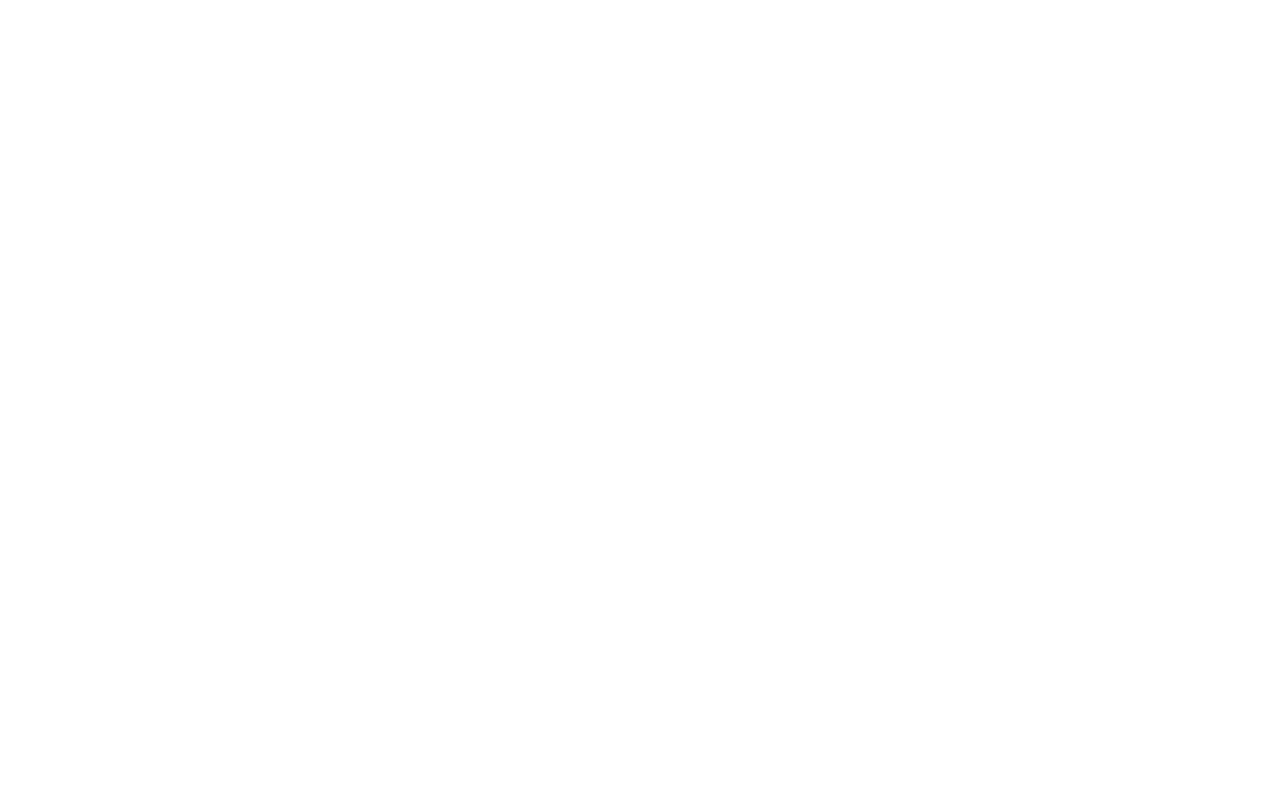
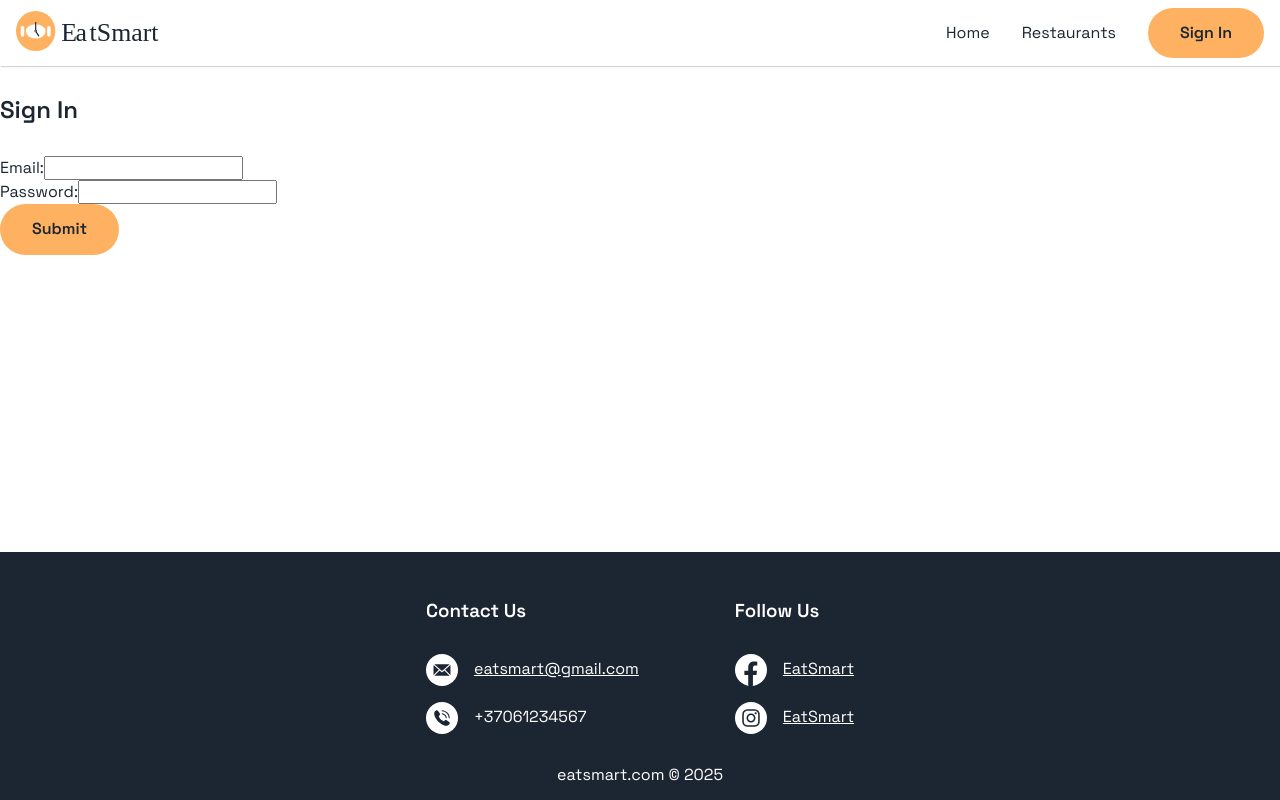
Before and after one commit to vaivanor/eat-smart-frontend, a React (Vite) app: page /sign-in in a window 1280 px wide. Before the commit this address had no page. Built offline with nearby package versions, Linux system fonts and the light colour scheme.

Commit message:
feat(pages): create sign i

```diff
--- a/src/App.jsx
+++ b/src/App.jsx
@@ -3,6 +3,7 @@
 import { Home } from "./pages/Home";
 import { Restaurants } from "./pages/Restaurants";
 import { Restaurant } from "./pages/Restaurant";
+import { SignIn } from "./pages/SignIn";
 
 function App() {
   return (
@@ -11,6 +12,7 @@
         <Route Component={Home} path="/" />
         <Route Component={Restaurants} path="/restaurants" />
         <Route Component={Restaurant} path="/restaurants/:restaurantName" />
+        <Route Component={SignIn} path="/sign-in" />
       </Routes>
     </>
   );
--- a/src/components/Button/Button.jsx
+++ b/src/components/Button/Button.jsx
@@ -1,7 +1,7 @@
 import style from "./Button.module.scss";
 import { useMemo } from "react";
 
-export const Button = ({ type = "info", text, onClick }) => {
+export const Button = ({ type = "primary", text, onClick }) => {
   const typeClass = useMemo(() => {
     return {
       primary: style.primary,
--- /dev/null
+++ b/src/pages/SignIn.jsx
@@ -0,0 +1,61 @@
+import { useState } from "react";
+import { Button } from "../components/Button/Button.jsx";
+import { PageWrapper } from "../components/PageWrapper/PageWrapper.jsx";
+import { fetchData } from "../utils/fetchData.js";
+import { useAppContext } from "../store/AppContext.jsx";
+
+export const SignIn = () => {
+  const [email, setEmail] = useState("");
+  const [password, setPassword] = useState("");
+  const { setIsLoading } = useAppContext();
+
+  const handleSubmit = async (e) => {
+    e.preventDefault();
+
+    const result = await fetchData({
+      endpoint: "/login",
+      method: "POST",
+      body: { email, password },
+      setIsLoading,
+      onSuccess: (result) => {
+        if (result.success) {
+          localStorage.setItem("accessToken", result.accessToken);
+          alert("Ok");
+        } else {
+          alert(result.message);
+        }
+      },
+      onError: (error) => {
+        console.error("Login error:", error);
+        alert("Error");
+      },
+    });
+  };
+
+  return (
+    <PageWrapper>
+      <form onSubmit={handleSubmit}>
+        <h2>Sign In</h2>
+        <div>
+          <label>Email:</label>
+          <input
+            type="text"
+            value={email}
+            onChange={(e) => setEmail(e.target.value)}
+            required
+          />
+        </div>
+        <div>
+          <label>Password:</label>
+          <input
+            type="password"
+            value={password}
+            onChange={(e) => setPassword(e.target.value)}
+            required
+          />
+        </div>
+        <Button text="Submit" type="primary" />
+      </form>
+    </PageWrapper>
+  );
+};
```
